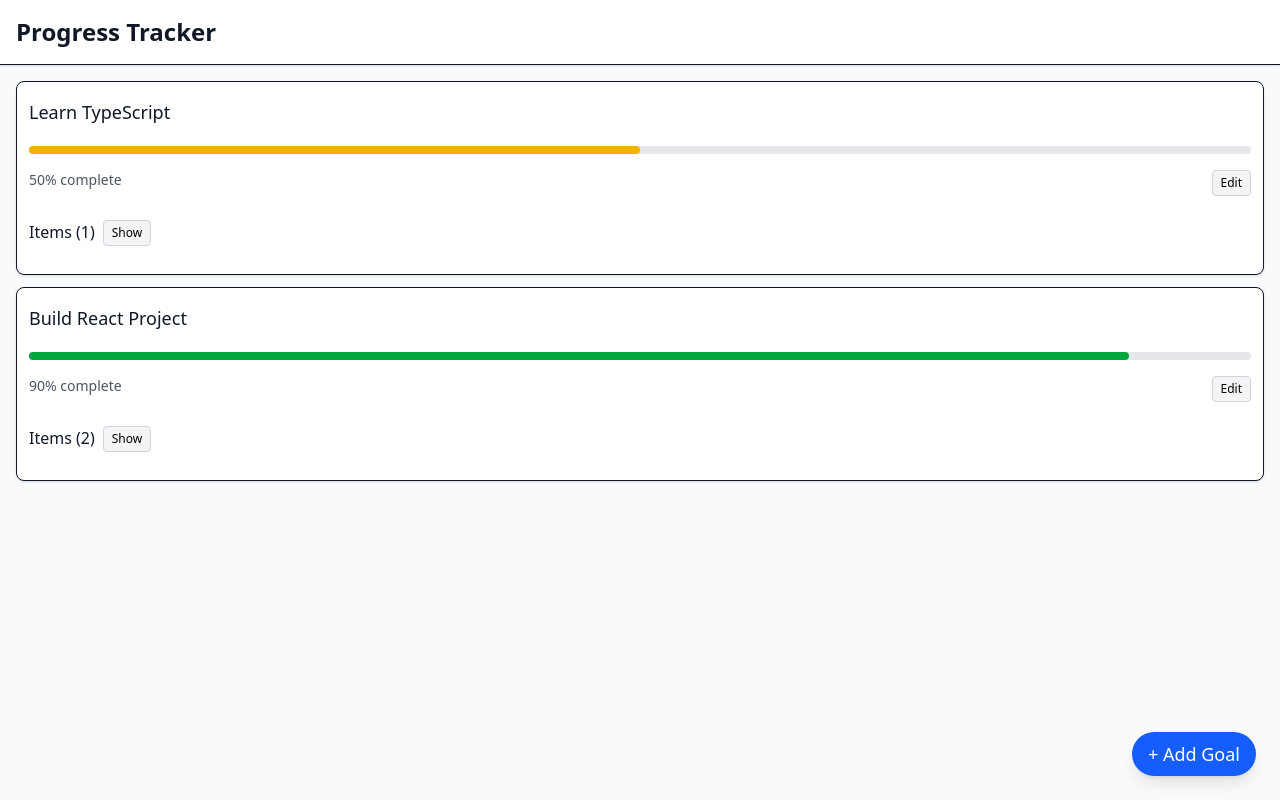
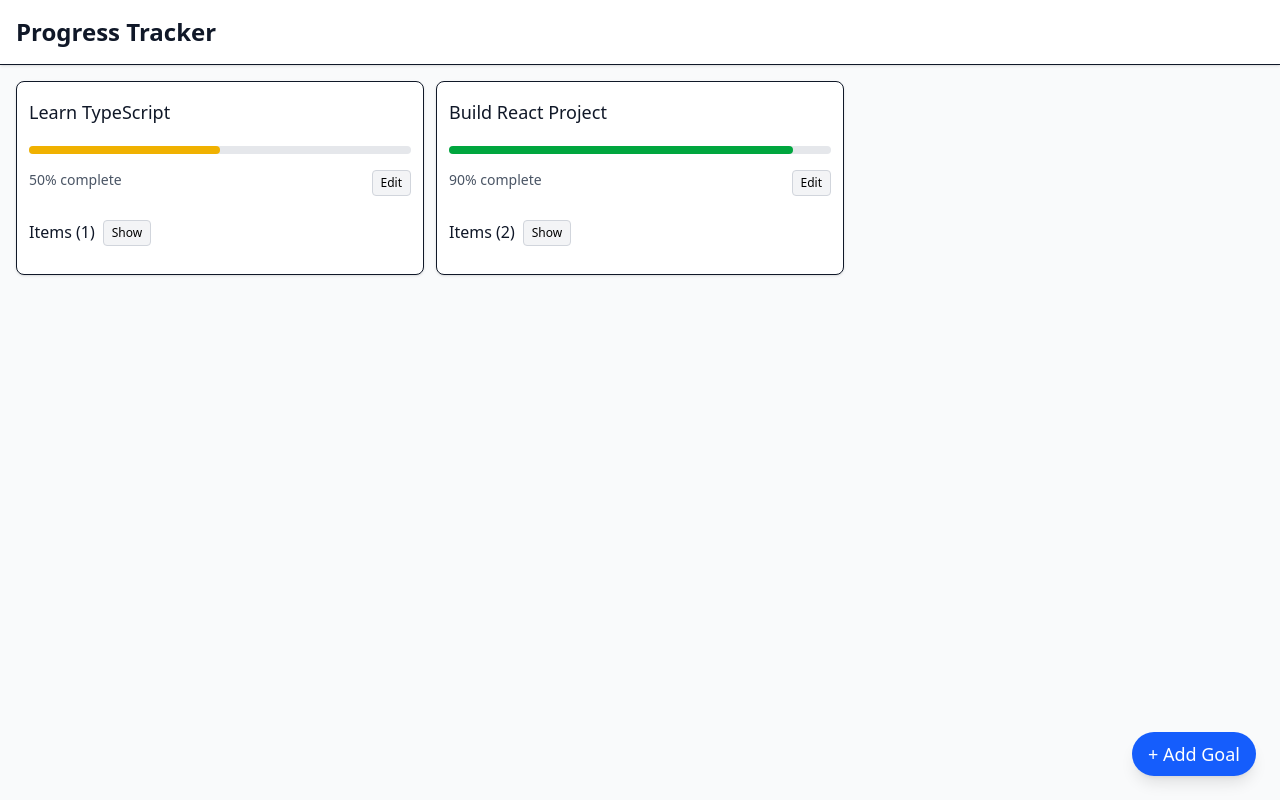
Before and after one commit to leonardo-bravop/progress-tracker, a React (Vite) app: page / in a window 1280 px wide. Built offline with nearby package versions, Linux system fonts and the light colour scheme.

Commit message:
Add min card width and display elements in a responsive grid

```diff
--- a/src/App.tsx
+++ b/src/App.tsx
@@ -72,7 +72,7 @@ export default function App() {
         <h1 className="text-2xl font-bold">Progress Tracker</h1>
       </header>
 
-      <main className="p-4 flex flex-col gap-3 pb-20">
+      <main className="p-4 grid gap-3 pb-20" style={{grid: "auto-flow / repeat(auto-fill, minmax(320px, 1fr))"}}>
         {goals.map(goal => (
           <ProgressCard
             key={goal.id}
@@ -81,13 +81,13 @@ export default function App() {
             onUpdate={updateGoal}
           />
         ))}
+      </main>
 
-        {goals.length === 0 && (
-          <p className="text-gray-500 text-center mt-10">
-            No goals yet. Add one!
-          </p>
-        )}
-      </main>
+      {goals.length === 0 && (
+        <p className="text-gray-500 text-center mt-10">
+          No goals yet. Add one!
+        </p>
+      )}
 
       <button
         onClick={() => setIsModalOpen(true)}
```
